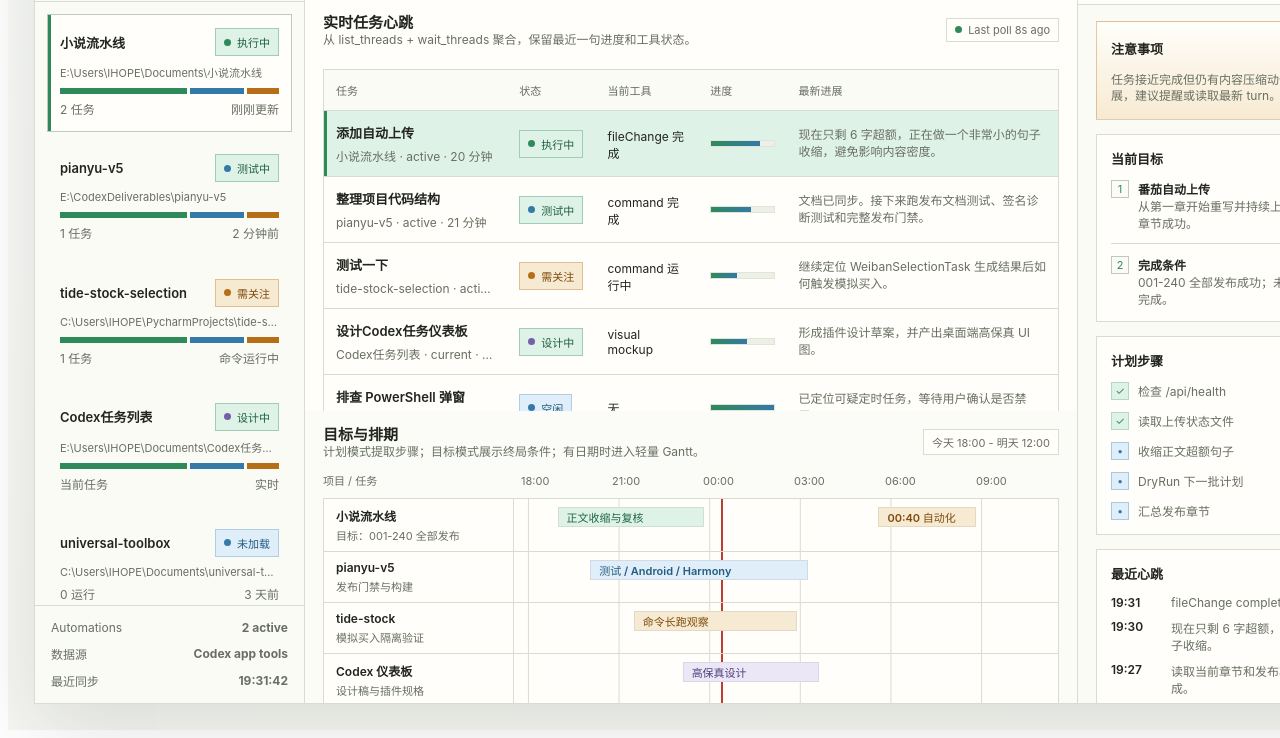
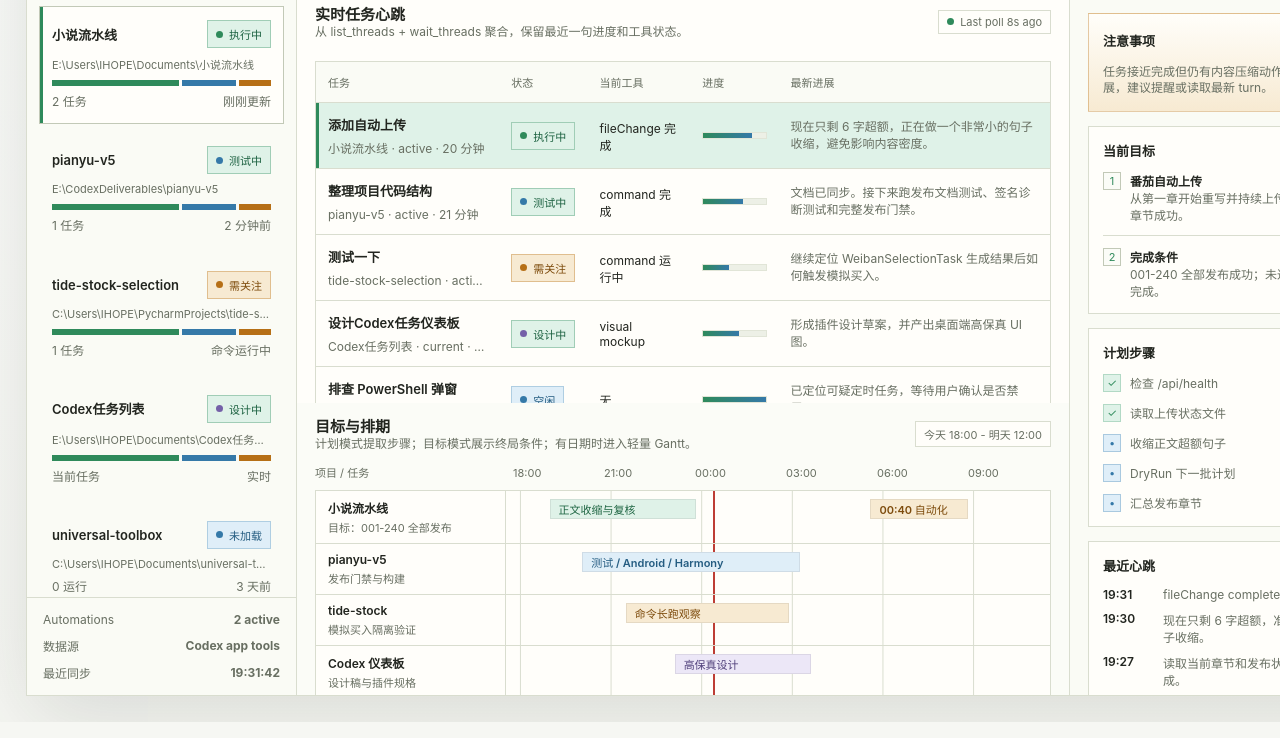
Before and after one commit to zhuhuaikuan/codex-task-dashboar, a website: page assets/dashboard.html in a window 1280 px wide. Shown: the part 258-996 px from the top of the page. Drawn offline with Linux system fonts and the light colour scheme; no server answers.

Commit message:
fix: reset dashboard page margins

```diff
--- a/assets/dashboard.html
+++ b/assets/dashboard.html
@@ -4,6 +4,14 @@
   <meta charset="utf-8">
   <meta name="viewport" content="width=device-width, initial-scale=1">
   <title>Codex 任务总览</title>
+  <style>
+    html,
+    body {
+      margin: 0;
+      min-height: 100%;
+      background: #f6f7f3;
+    }
+  </style>
 </head>
 <body>
 <div id="codex-task-dashboard-mockup" class="ctd-shell" role="application" aria-label="Codex multi-project task dashboard">
```
